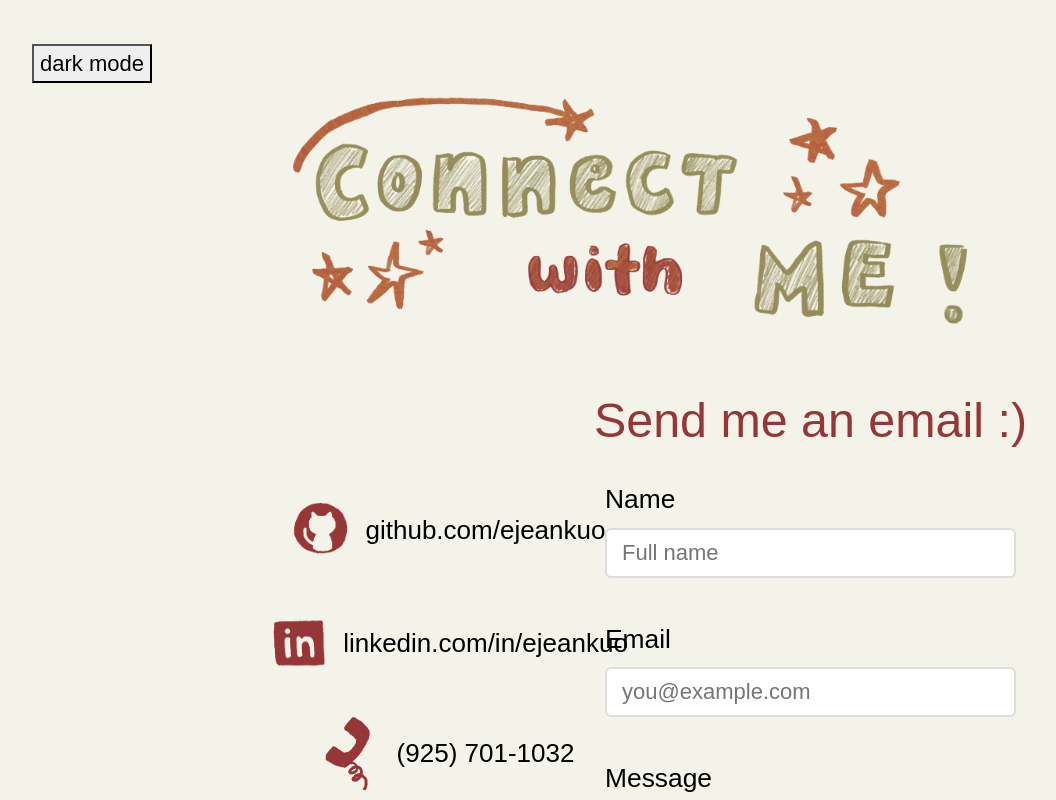
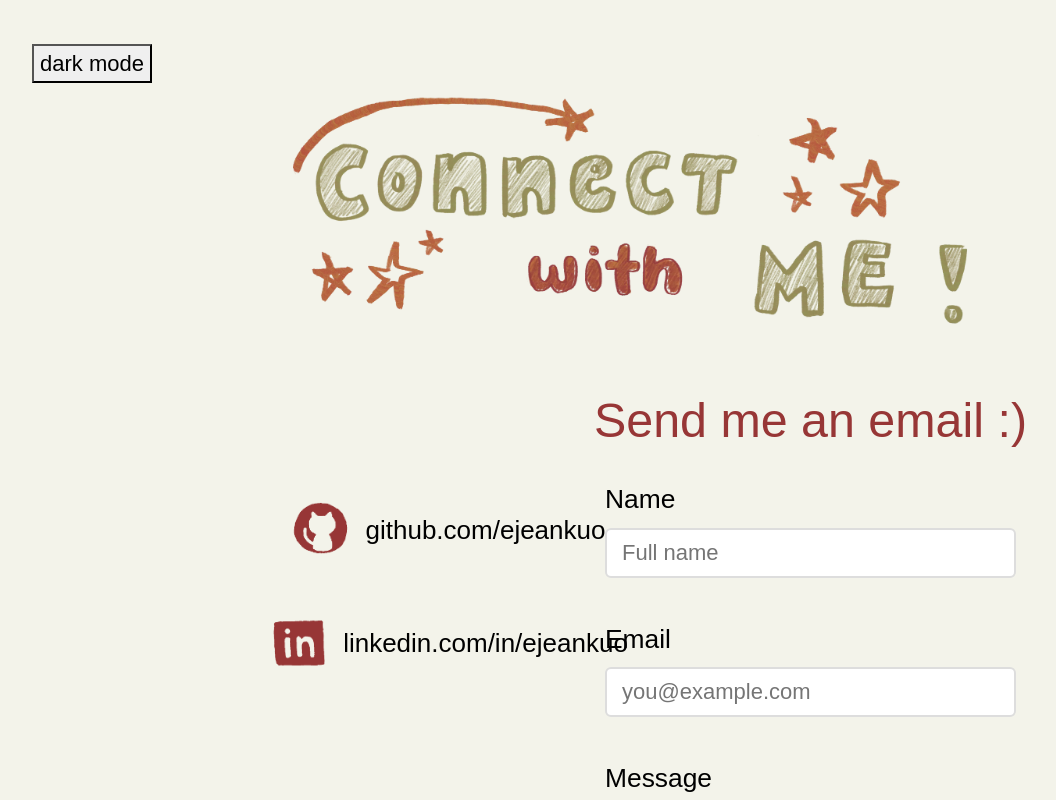
Before and after one commit to ejeankuo/ejean-s-website, a React (Create React App) app: page /contacts in a window 1280 px wide. Shown: the top 800 px of the page, without its empty margins (12-1068 px from the left). Built offline with nearby package versions, Linux system fonts and the light colour scheme; a web font is replaced by a local one.

Commit message:
update contact info

```diff
--- a/src/pages/contactspage.jsx
+++ b/src/pages/contactspage.jsx
@@ -28,12 +28,6 @@ export default function ContactsPage() {
                             linkedin.com/in/ejeankuo
                         </a>
                     </li>
-                    <li>
-                        <a href="tel:+19257011032" className="contact-link">
-                            <img src="/images/phone-logo.png" alt="phone" className="logo"/>
-                            (925) 701-1032
-                        </a>
-                    </li>
                 </ul>
 
                 {/* Right column */}
```
Also changed, not shown: src/pages/projectspage.jsx (+30 -0 lines).
